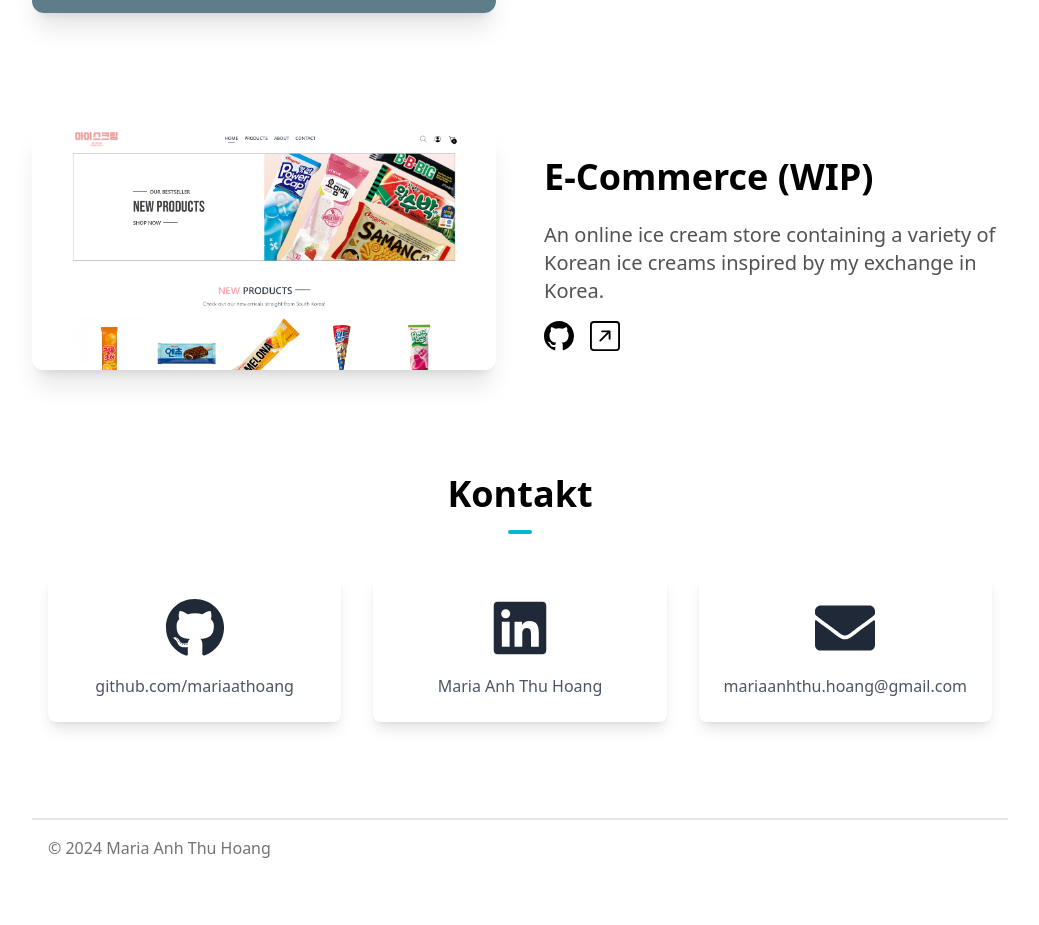
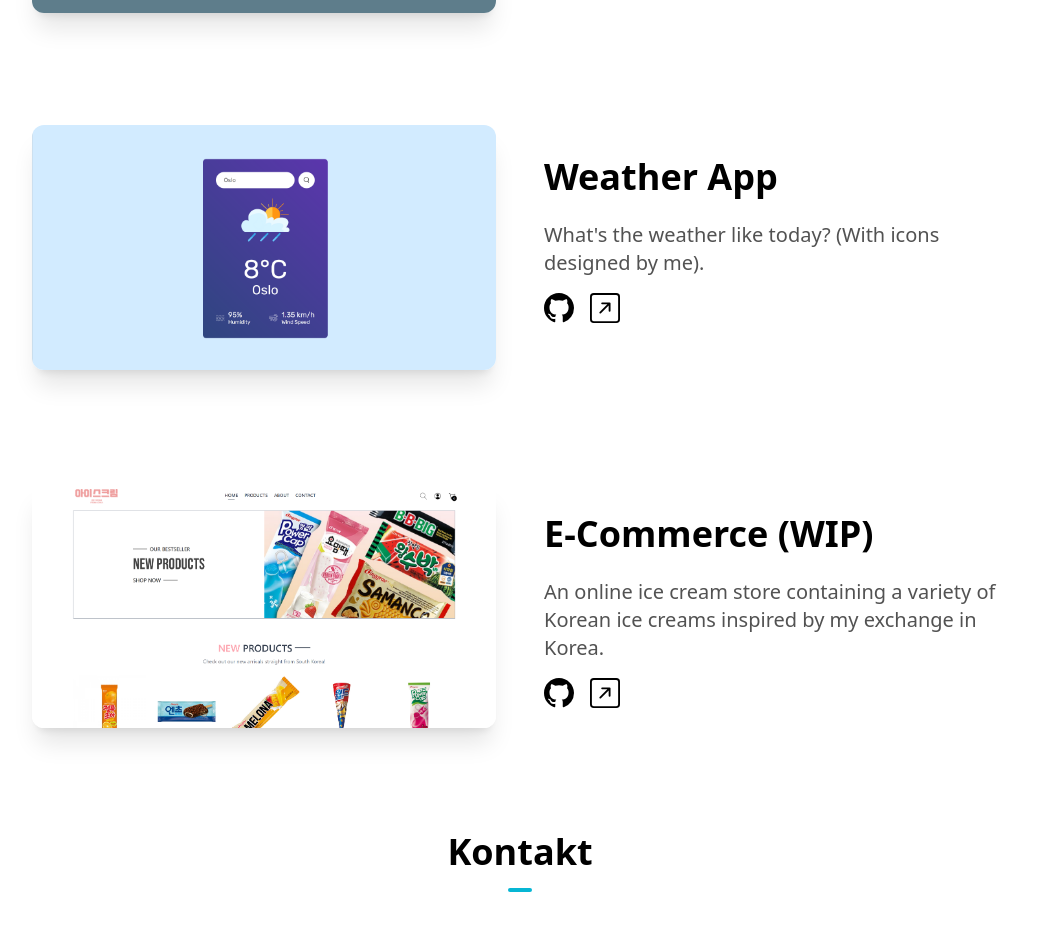
Before and after one commit to mariaathoang/portfolio-new, a Next.js app: page / in a window 1280 px wide. Shown: the part 2098-3023 px from the top of the page, without its empty margins (120-1159 px from the left). Before the commit the page ends 2974 px from the top, so only its background shows below. Built offline with nearby package versions, Linux system fonts and the light colour scheme.

Commit message:
la til weather-app prosjekt

```diff
--- a/components/ProjectsSection.tsx
+++ b/components/ProjectsSection.tsx
@@ -12,6 +12,14 @@ const projects = [
     image: "/sequence-game.png",
     github: "https://github.com/mariaathoang/sequence-game",
     link: "https://mariaathoang.github.io/sequence-game/",
+  },
+  {
+    name: "Weather App",
+    description:
+      "What's the weather like today? (With icons designed by me).",
+    image: "/weather-app.png",
+    github: "https://github.com/mariaathoang/weather-app",
+    link: "https://mariaathoang.github.io/weather-app/",
   },
   {
     name: "E-Commerce (WIP)",
```
Also changed, not shown: public/weather-app.png (added).
